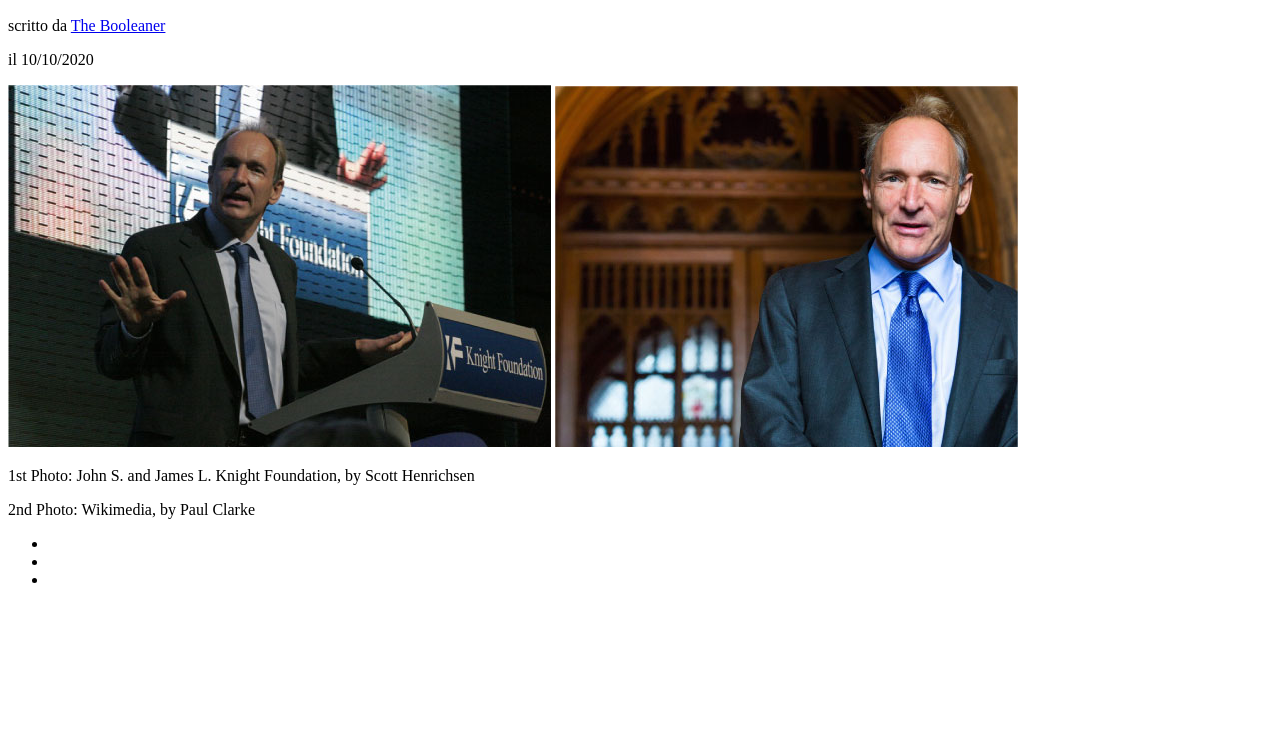
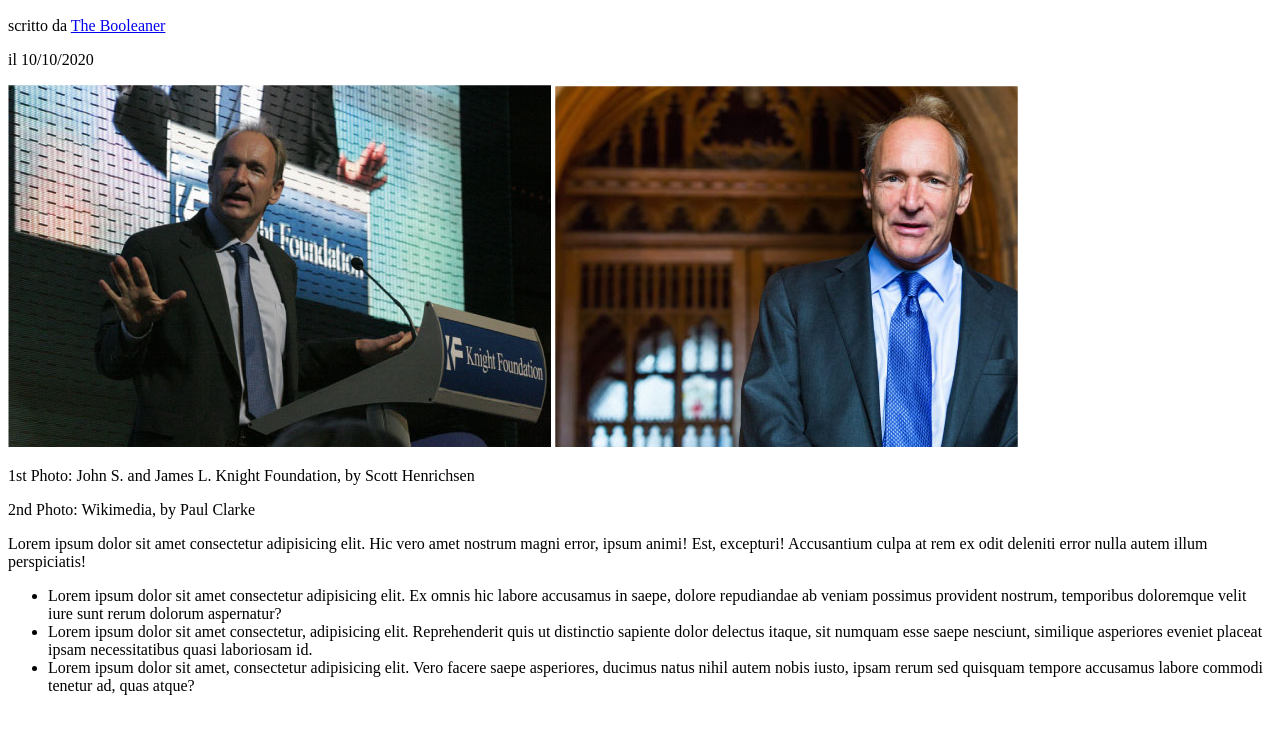
Before and after one commit to davide-saietti/html-css-booleaner, a plain HTML site: page index.html in a window 1280 px wide. Shown: the part 97-830 px from the top of the page. Before the commit the page ends 800 px from the top, so only its background shows below. Drawn offline with Linux system fonts and the light colour scheme.

Commit message:
feat: second section

```diff
--- a/index.html
+++ b/index.html
@@ -29,11 +29,11 @@
 
           <!-- second section text + list -->
            <section>
-             <p></p>
+             <p>Lorem ipsum dolor sit amet consectetur adipisicing elit. Hic vero amet nostrum magni error, ipsum animi! Est, excepturi! Accusantium culpa at rem ex odit deleniti error nulla autem illum perspiciatis!</p>
              <ul>
-                 <li></li>
-                 <li></li>
-                 <li></li>
+                 <li>Lorem ipsum dolor sit amet consectetur adipisicing elit. Ex omnis hic labore accusamus in saepe, dolore repudiandae ab veniam possimus provident nostrum, temporibus doloremque velit iure sunt rerum dolorum aspernatur?</li>
+                 <li>Lorem ipsum dolor sit amet consectetur, adipisicing elit. Reprehenderit quis ut distinctio sapiente dolor delectus itaque, sit numquam esse saepe nesciunt, similique asperiores eveniet placeat ipsam necessitatibus quasi laboriosam id.</li>
+                 <li>Lorem ipsum dolor sit amet, consectetur adipisicing elit. Vero facere saepe asperiores, ducimus natus nihil autem nobis iusto, ipsam rerum sed quisquam tempore accusamus labore commodi tenetur ad, quas atque?</li>
              </ul>
            </section>
           <!-- /second section text + list -->
```
